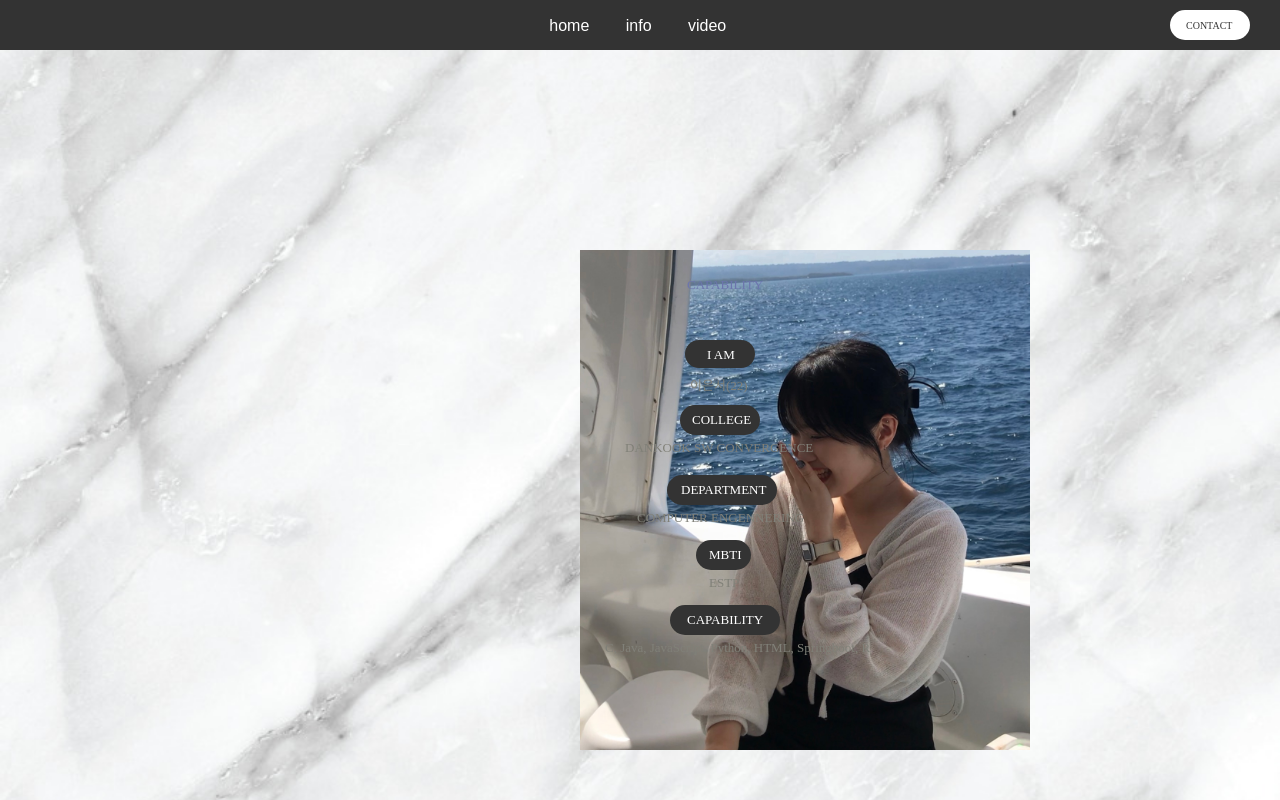
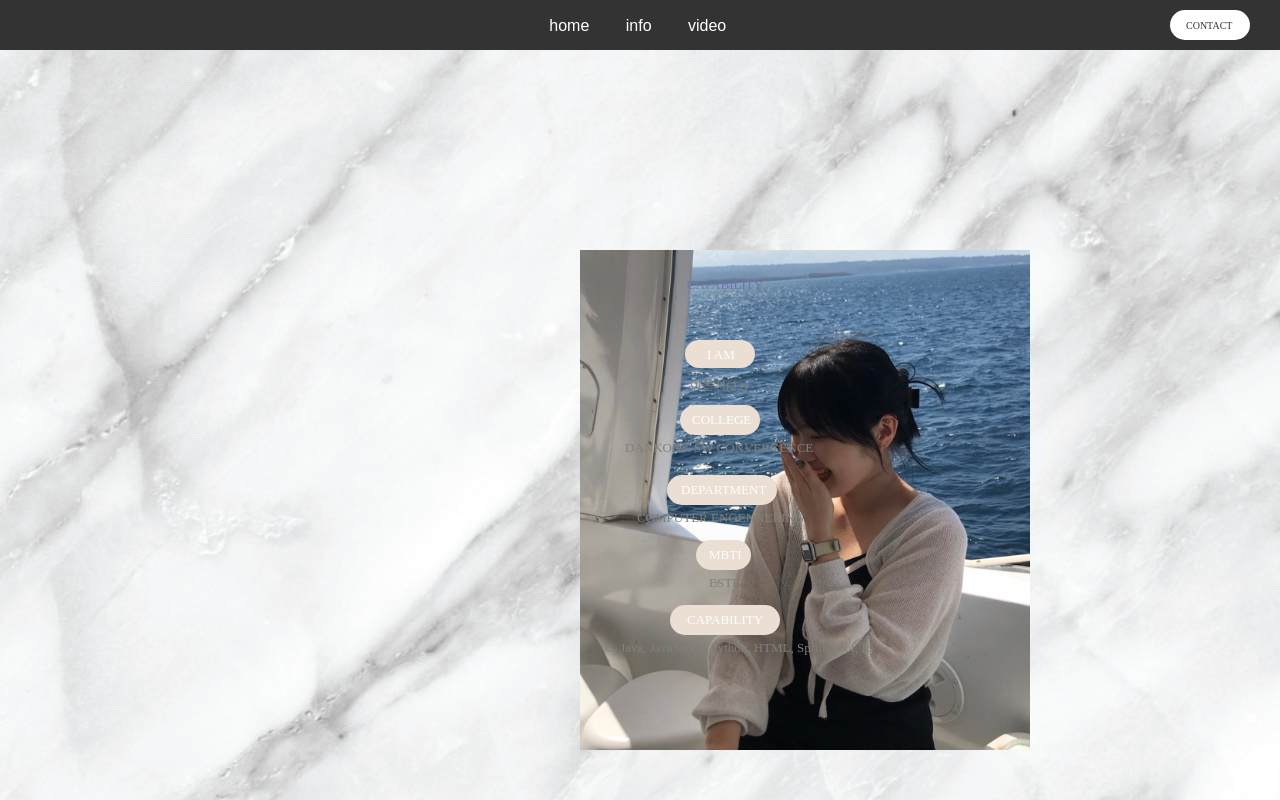
Before and after one commit to Cutemaru/Mid-Term-Project, a plain HTML site: page info.html in a window 1280 px wide. Drawn offline with Linux system fonts and the light colour scheme.

Commit message:
real final commit(21)

```diff
--- a/index.css
+++ b/index.css
@@ -103,12 +103,13 @@ div{
     border-radius: 20px;
     display: table-cell;
     vertical-align: middle;
-    background-color: #333;
+    background-color: #EBDED3;
     text-decoration-color: #808078;
     text-align: center;
     position: absolute;
     top: 340px;
     left: 685px;
+    color: #333;
 }
 .t1 {
     position: absolute;
@@ -123,12 +124,13 @@ div{
     border-radius: 20px;
     display: table-cell;
     vertical-align: middle;
-    background-color: #333;
+    background-color: #EBDED3;
     text-decoration-color: #808078;
     text-align: center;
     position: absolute;
     top: 405px;
     left: 680px;
+    color: #333;
 }
 .t2 {
     position: absolute;
@@ -143,12 +145,13 @@ div{
     border-radius: 20px;
     display: table-cell;
     vertical-align: middle;
-    background-color: #333;
+    background-color: #EBDED3;
     text-decoration-color: #808078;
     text-align: center;
     position: absolute;
     top: 475px;
     left: 667px;
+    color: #333;
 }
 .t3 {
     position: absolute;
@@ -164,12 +167,13 @@ div{
     border-radius: 20px;
     display: table-cell;
     vertical-align: middle;
-    background-color: #333;
+    background-color: #EBDED3;
     text-decoration-color: #808078;
     text-align: center;
     position: absolute;
     top: 540px;
     left: 696px;
+    color: #333;
 }
 .t4 {
     position: absolute;
@@ -186,12 +190,13 @@ div{
     border-radius: 20px;
     display: table-cell;
     vertical-align: middle;
-    background-color: #333;
+    background-color: #EBDED3;
     text-decoration-color: #808078;
     text-align: center;
     position: absolute;
     top: 605px;
     left: 670px;
+    color: #333;
 }
 .t5 {
     position: absolute;
```
